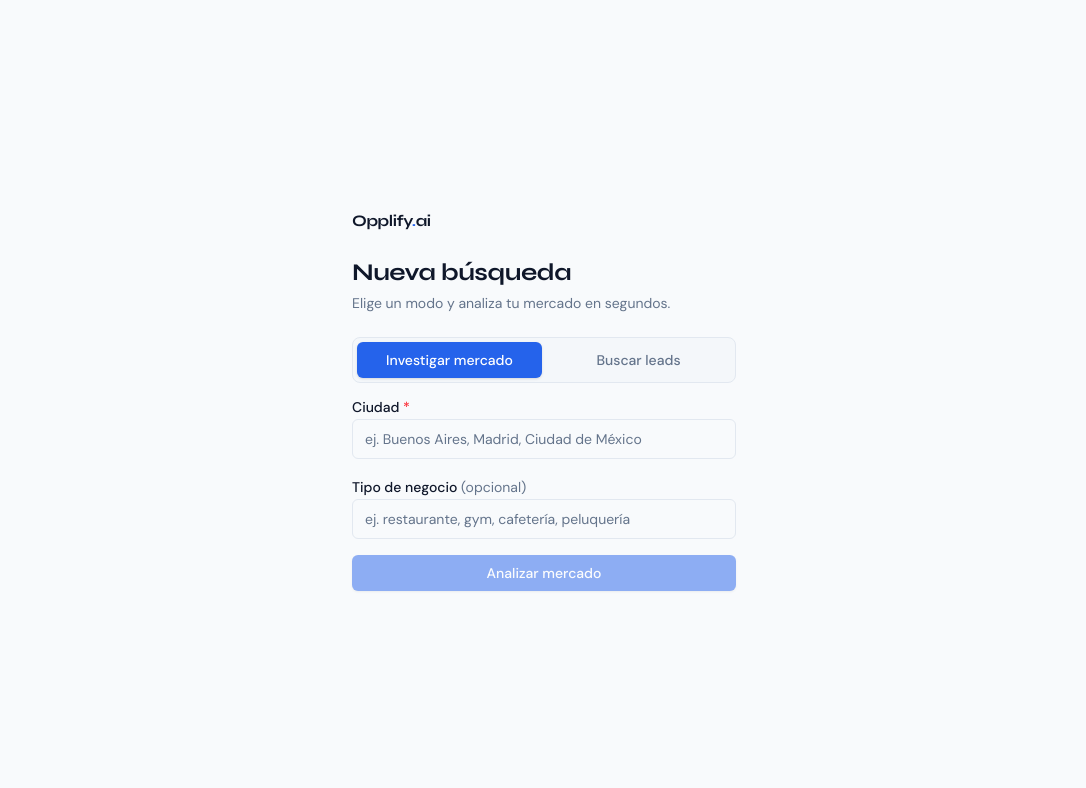
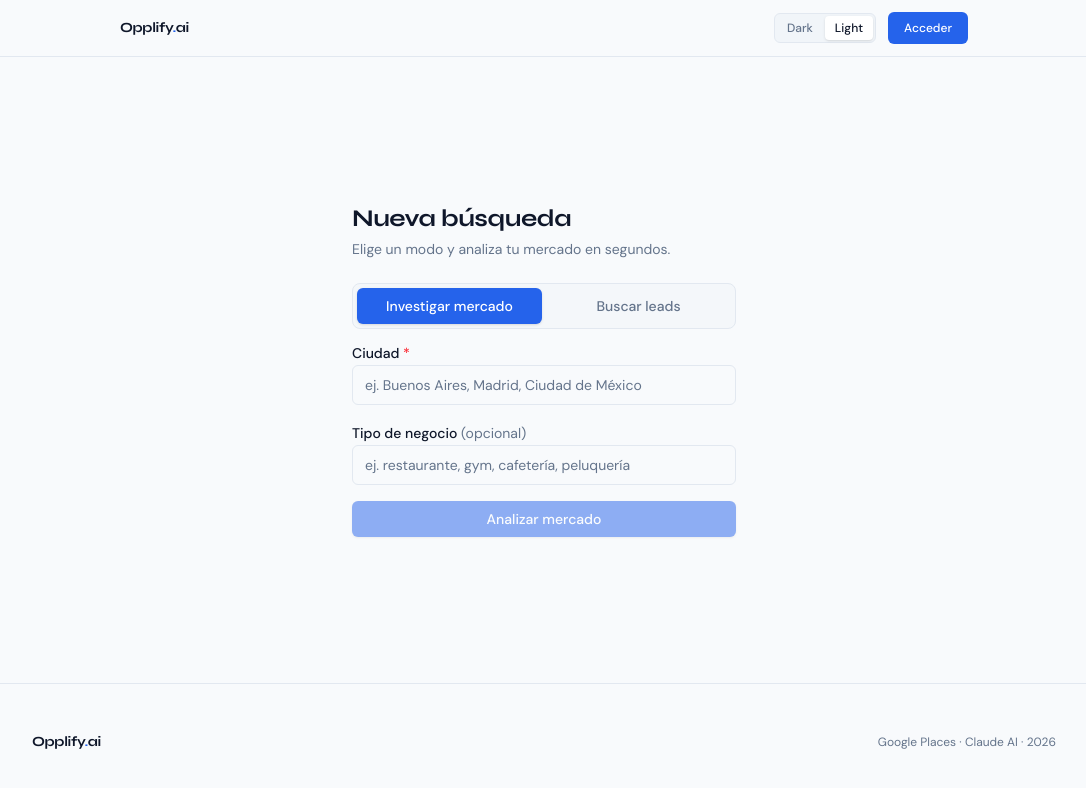
Before and after one commit to ovangoni-cyber/opplify, a Next.js app: page /buscar in a window 1280 px wide. Shown: the top 788 px of the page, without its empty margins (96-1182 px from the left). Built offline with nearby package versions, Linux system fonts and the light colour scheme.

Commit message:
feat: add AppHeader/AppFooter to buscar page

```diff
--- a/src/app/buscar/page.tsx
+++ b/src/app/buscar/page.tsx
@@ -2,9 +2,10 @@
 
 import { useState } from 'react'
 import { useRouter } from 'next/navigation'
-import Link from 'next/link'
 import { SearchForm } from '@/components/search/SearchForm'
 import { ModeToggle } from '@/components/search/ModeToggle'
+import { AppHeader } from '@/components/AppHeader'
+import { AppFooter } from '@/components/AppFooter'
 import type { SearchParams, AppMode } from '@/types/analysis'
 
 export default function BuscarPage() {
@@ -18,11 +19,10 @@ export default function BuscarPage() {
   }
 
   return (
-    <div className="min-h-screen flex flex-col items-center justify-center bg-background px-6">
+    <div className="min-h-screen flex flex-col">
+      <AppHeader />
+      <div className="flex-1 flex items-center justify-center bg-background px-6">
         <div className="w-full max-w-sm space-y-6">
-        <Link href="/" className="block font-heading font-bold text-base tracking-tight">
-          Opplify<span className="text-primary">.</span>ai
-        </Link>
           <div>
             <h1 className="font-heading font-bold text-2xl tracking-tight mb-1" style={{ letterSpacing: '-0.02em' }}>
               Nueva búsqueda
@@ -37,5 +37,7 @@ export default function BuscarPage() {
           </div>
         </div>
       </div>
+      <AppFooter />
+    </div>
   )
 }
```
Lines whose indentation alone changed are shown as unchanged.
